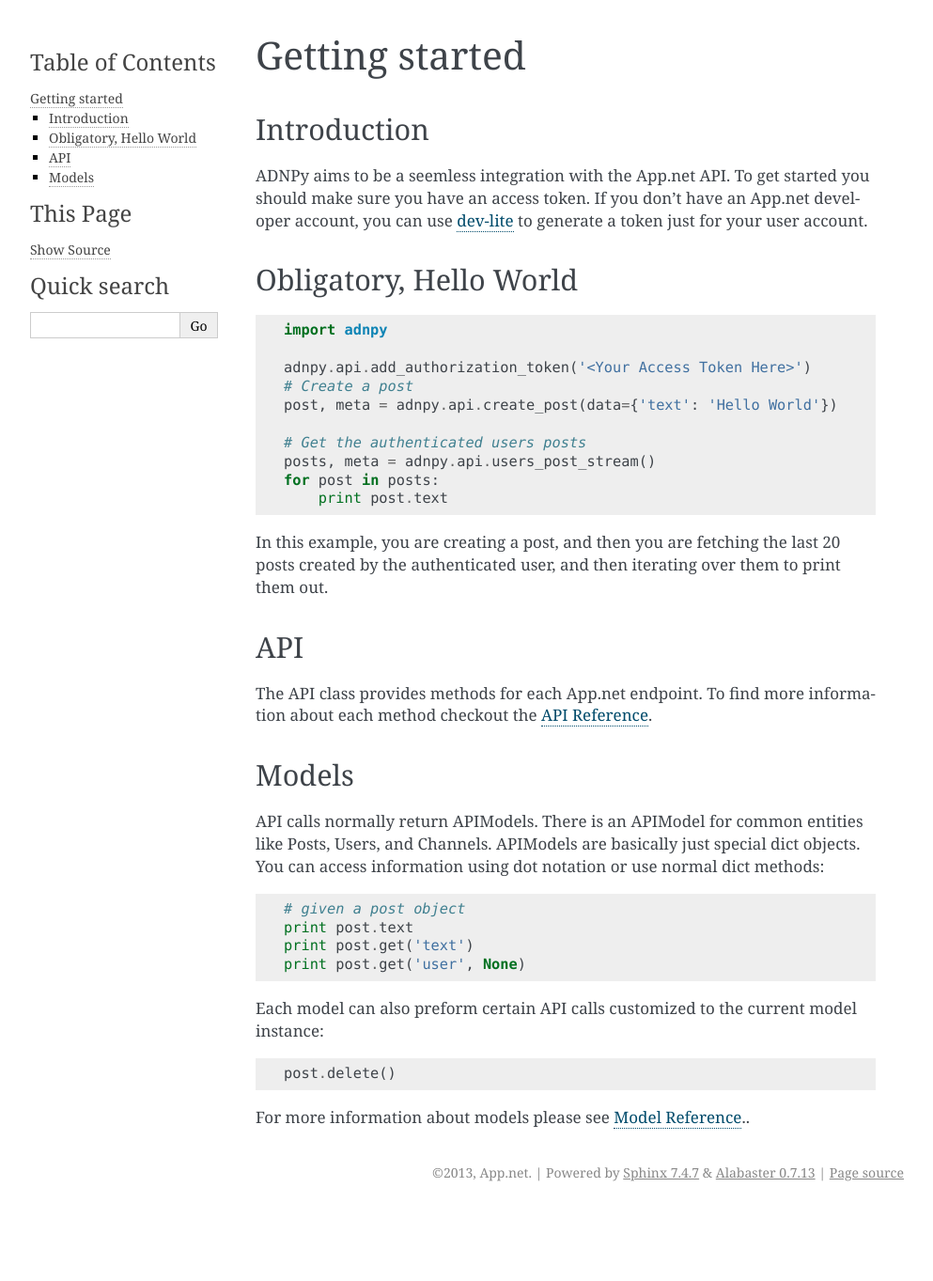
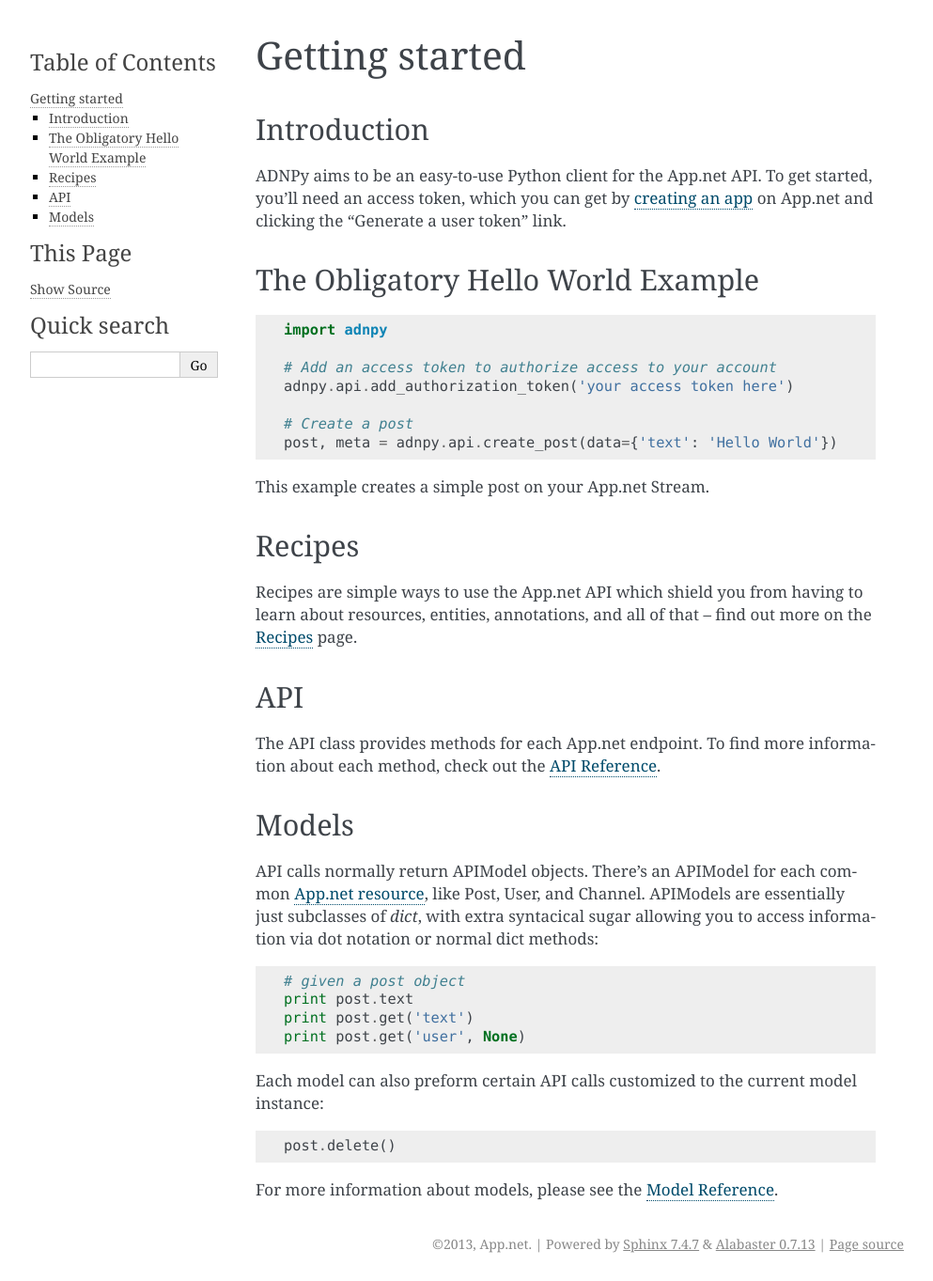
Before and after one commit to appdotnet/ADNpy, a Sphinx documentation site: the page built from docs/getting_started.rst, in a window 1280 px wide. Shown: the whole page at 94% size, without its empty margins (148-1141 px from the left). Built offline with Sphinx 7.4.7, drawn with Linux system fonts in a browser that asks for light colours; before the commit the page ends 1287 px from its top, so only the background shows below that.

Commit message:
doc/structure cleanup

```diff
--- a/docs/getting_started.rst
+++ b/docs/getting_started.rst
@@ -8,44 +8,46 @@
 Introduction
 ============
 
-ADNPy aims to be a seemless integration with the App.net API. To get started
-you should make sure you have an access token. If you don't have an
-App.net developer account, you can use `dev-lite <http://dev-lite.jonathonduerig.com/>`_ to generate a token
-just for your user account.
+ADNPy aims to be an easy-to-use Python client for the App.net API. To get
+started, you'll need an access token, which you can get by `creating an app
+<https://account.app.net/developer/apps/>`_ on App.net and clicking the
+"Generate a user token" link.
 
-Obligatory, Hello World
-=======================
+The Obligatory Hello World Example
+==================================
 
 .. code-block :: python
 
    import adnpy
 
-   adnpy.api.add_authorization_token('<Your Access Token Here>')
+   # Add an access token to authorize access to your account
+   adnpy.api.add_authorization_token('your access token here')
+
    # Create a post
    post, meta = adnpy.api.create_post(data={'text': 'Hello World'})
 
-   # Get the authenticated users posts
-   posts, meta = adnpy.api.users_post_stream()
-   for post in posts:
-       print post.text
+This example creates a simple post on your App.net Stream.
 
-In this example, you are creating a post, and then you are fetching the last 20 posts created by the
-authenticated user, and then iterating over them to print them out.
+Recipes
+=======
 
+Recipes are simple ways to use the App.net API which shield you from having to
+learn about resources, entities, annotations, and all of that -- find out more
+on the :ref:`recipes` page.
 
 API
 ===
 
 The API class provides methods for each App.net endpoint. To find more information
-about each method checkout the
-:ref:`api_reference`.
+about each method, check out the :ref:`api_reference`.
 
 Models
 ======
 
-API calls normally return APIModels. There is an APIModel for common
-entities like Posts, Users, and Channels. APIModels are basically just
-special dict objects. You can access information using dot notation or use
+API calls normally return APIModel objects. There's an APIModel for each common
+`App.net resource <http://developers.app.net/docs/resources/>`_, like Post,
+User, and Channel. APIModels are essentially just subclasses of `dict`, with
+extra syntacical sugar allowing you to access information via dot notation or
 normal dict methods::
 
    # given a post object
@@ -58,4 +60,4 @@
 
    post.delete()
 
-For more information about models please see :ref:`model_reference`..
+For more information about models, please see the :ref:`model_reference`.
```
Also changed, not shown: adnpy/__init__.py (+9 -4 lines), docs/index.rst (+17 -17 lines), docs/recipes.rst (added, +25 -0 lines), 4 other files.
